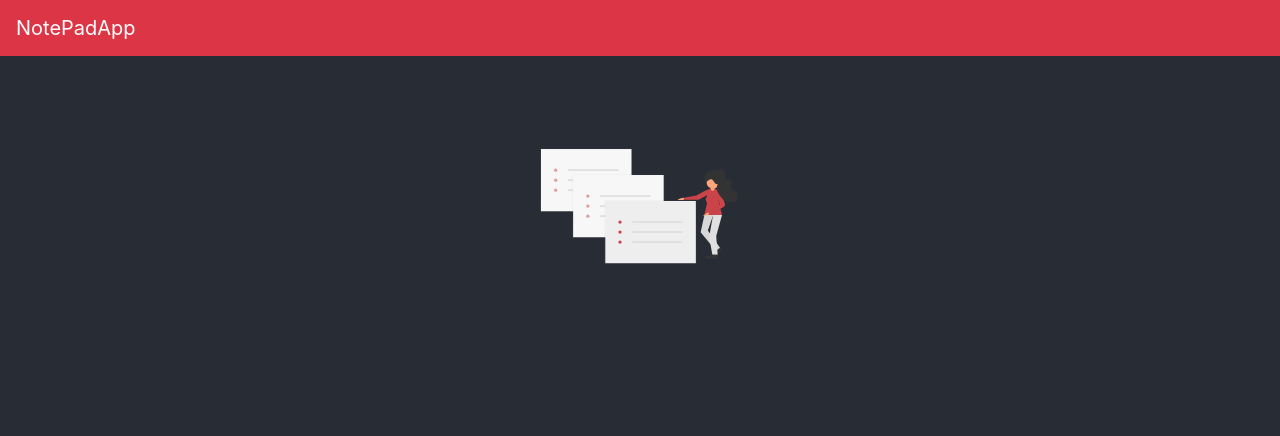
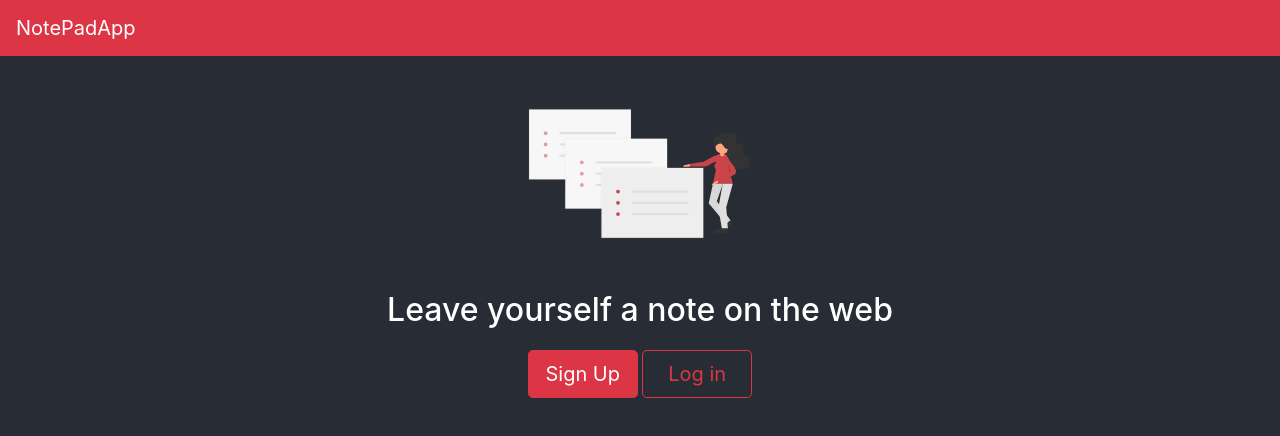
Before and after one commit to ryoboua/notepadapp, a React (Create React App) app in the folder frontend/: page / in a window 1280 px wide. Shown: the top 436 px of the page. Built offline with nearby package versions, Linux system fonts and the light colour scheme.

Commit message:
Add registration page

```diff
--- a/frontend/package.json
+++ b/frontend/package.json
@@ -7,6 +7,7 @@
     "react": "^16.5.2",
     "react-dom": "^16.5.2",
     "react-responsive": "^5.0.0",
+    "react-router-dom": "^4.3.1",
     "react-scripts": "2.0.3",
     "reactstrap": "^6.4.0"
   },
--- a/frontend/src/App.js
+++ b/frontend/src/App.js
@@ -1,14 +1,37 @@
 import React, { Component } from 'react';
+import {BrowserRouter as Router, Route} from 'react-router-dom';
 import './App.css';
 import NavBar from './navbar/NavBar'
 import LandingPage from './landing_page/LandingPage'
+import RegistrationPage from './registration_page/RegisterPage'
+import client from './client'
 
 class App extends Component {
+  state = {
+      user: null,
+      clientError: null
+   }
+  register = async userCreds => {
+    const response = await client.register(userCreds)
+    if (response.status) {
+      this.setState({ clientError: response })
+    } else if (response.user && response.JWTToken) {
+      this.setState({ user: response.user })
+      //TODO save JWTToken to local storage
+    } else {
+      alert('Something went wrong ' + response)
+    }
+  }
   render() {
     return (
       <div className="App">
         <NavBar />
-        <LandingPage />
+        <Router>
+          <React.Fragment>
+            <Route exact path='/' component={LandingPage} />
+            <Route path='/registration' render={() => <RegistrationPage register={this.register}/>} />
+          </React.Fragment>
+        </Router>
       </div>
     );
   }
--- /dev/null
+++ b/frontend/src/client.js
@@ -0,0 +1,17 @@
+const baseURL = 'http://localhost:3000'
+
+const register = async userCreds => {
+    const options = {
+        method: 'POST',
+        headers: {
+            'Accept': 'application/json',
+            'Content-Type': 'application/json'
+          },
+          body: JSON.stringify(userCreds)
+    }
+    return fetch(`${baseURL}/register`, options)
+            .then(res => res.json())
+            .catch(e => console.log(e))
+}
+
+export default { register }
--- a/frontend/src/index.css
+++ b/frontend/src/index.css
@@ -15,11 +15,11 @@ body {
 
 }
 
-.dark_template {
-  background-color: #282c34;
-}
-
 code {
   font-family: source-code-pro, Menlo, Monaco, Consolas, "Courier New",
     monospace;
 }
+
+.dark_template {
+  background-color: #282c34;
+}
--- a/frontend/src/landing_page/LandingPage.js
+++ b/frontend/src/landing_page/LandingPage.js
@@ -1,43 +1,32 @@
 import React, { Component } from 'react'
-import MediaQuery from 'react-responsive';
-
-//Views
-import DesktopView from './views/DesktopView'
-import TabletView from './views/TabletView'
-import MobileView from './views/MobileView'
+//import MediaQuery from 'react-responsive';
+import { Container, Button} from 'reactstrap';
+import { Link } from 'react-router-dom';
 
 //images
 import images from './images/images'
 
-const componentsToRender = [
-    {
-        screenSizeQuery: '(min-width: 1281px)',
-        View: (props) => <DesktopView {...props} />
-    },
-    {
-        screenSizeQuery: '(min-width: 760px) and (max-width: 1280px)',
-        View: (props) => <TabletView {...props} />
-    },
-    {
-        screenSizeQuery: '(min-width: 320px) and (max-width: 759px)',
-        View: (props) => <MobileView {...props} />
-    }
-]
-
 export default class LandingPage extends Component {
     render() {
         return (
-            <React.Fragment>
-                {componentsToRender.map( ({ screenSizeQuery, View  }) => (
-                    <MediaQuery query={screenSizeQuery} >
-                        {
-                            View({
-                                images
-                            })
-                        }
-                    </MediaQuery>
-                ) )}
-            </React.Fragment>
+            <div className="dark_template" >
+                <img src={`${images.noteImage.url}`} alt={images.noteImage.altText} height="235" width="225" />
+                <h2 className="text-white">Leave yourself a note on the web</h2>
+                <Container style={{ marginTop: '1.6%' }} >
+                    <Link to='/registration' >
+                        <Button color="danger" size="lg" style={{ width: '110px' }} >
+                            Sign Up
+                        </Button>
+                    </Link>
+                    {' '}
+                    <Link to='auth/login' >
+                        <Button outline color="danger" size="lg" style={{ width: '110px' }} >
+                            Log in
+                        </Button>
+                    </Link>
+
+                </Container>
+            </div>
         )
     }
 }
--- a/frontend/src/landing_page/views/DesktopView.js
+++ /dev/null
@@ -1,12 +0,0 @@
-import React, { Component } from 'react'
-
-export default class DesktopView extends Component {
-    render() {
-        const { images } = this.props
-        return (
-            <div className="dark_template" >
-                <img src={`${images.noteImage.url}`} alt={images.noteImage.altText} height="380" width="225" />
-            </div>
-        )
-    }
-}
--- a/frontend/src/landing_page/views/MobileView.js
+++ /dev/null
@@ -1,13 +0,0 @@
-import React, { Component } from 'react'
-
-export default class MobileView extends Component {
-    render() {
-        const { images } = this.props
-        return (
-            <div className="dark_template" >
-                {/* <h1 className="text-white" >MobileView</h1> */}
-                <img src={`${images.noteImage.url}`} alt={images.noteImage.altText} height="180" width="150" />
-            </div>
-        )
-    }
-}
--- a/frontend/src/landing_page/views/TabletView.js
+++ /dev/null
@@ -1,13 +0,0 @@
-import React, { Component } from 'react'
-
-export default class TabletView extends Component {
-    render() {
-        const { images } = this.props
-        return (
-            <div className="dark_template" >
-                {/* <h1 className="text-white" >TabletView</h1> */}
-                <img src={`${images.noteImage.url}`} alt={images.noteImage.altText} height="300" width="200" />
-            </div>
-        )
-    }
-}
--- /dev/null
+++ b/frontend/src/registration_page/RegisterPage.js
@@ -0,0 +1,45 @@
+import React, { Component } from 'react'
+import { Form, Label, Input, FormGroup } from 'reactstrap';
+
+
+export default class RegisterPage extends Component {
+    state = {
+        name: '',
+        email: '',
+        password: '',
+    }
+    handleSubmit = e => {
+        e.preventDefault()
+        this.props.register(this.state)
+    }
+    handleChange = (e) => {
+        this.setState({ [e.target.name]: e.target.value });
+    }
+    render() {
+        return (
+            <div className="dark_template text-center pt-5">
+                <div className="p-3 mb-5 bg-white rounded w-25 mx-auto" >
+                    <h3 className="text-black text-left">Create your account</h3>
+                    <br />
+                    <Form onSubmit={this.handleSubmit} className="w-75 text-left" >
+                        <FormGroup>
+                            <Label for="name">Name</Label>
+                            <Input type="text" name="name" id="name" placeholder="Enter a name" onChange={this.handleChange} />
+                        </FormGroup>
+                        <FormGroup>
+                            <Label for="email">Email</Label>
+                            <Input type="email" name="email" id="email" placeholder="Enter a email" onChange={this.handleChange} />
+                        </FormGroup>
+                        <FormGroup>
+                            <Label for="password">Password</Label>
+                            <Input type="password" name="password" id="password" placeholder="Enter a random password" onChange={this.handleChange} />
+                        </FormGroup>
+                        <FormGroup className="text-center" >
+                            <Input className="btn btn-danger w-50" type="submit"/>
+                        </FormGroup>
+                    </Form>
+                </div>
+            </div>
+        )
+    }
+}
```
Also changed, not shown: 1 other file (tests, documents, lock files or other folders).
